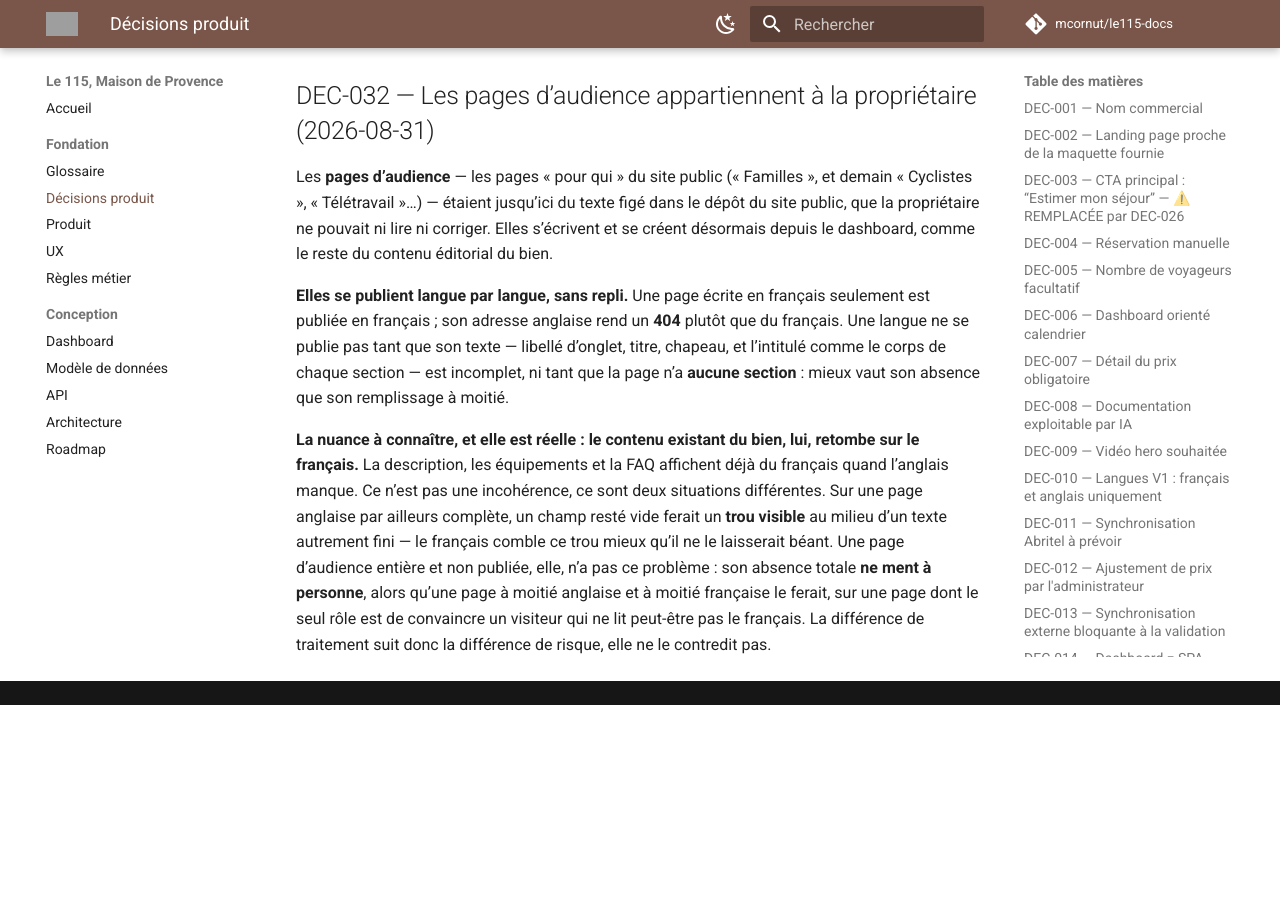
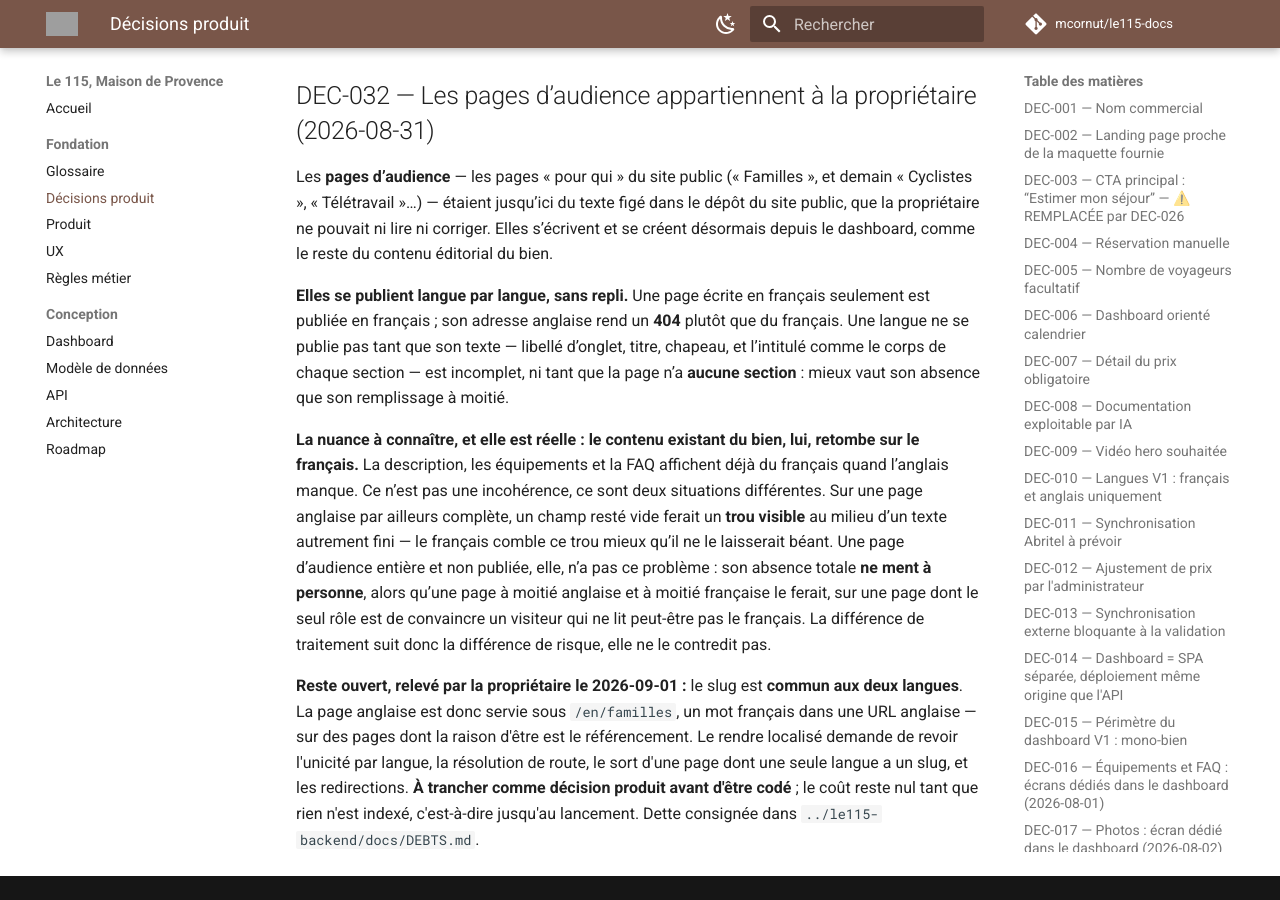
Before and after one commit to mcornut/le115-docs, an MkDocs documentation site: the page built from docs/00-Product-Decisions.md, in a window 1280 px wide and 900 px high, scrolled down 14641 px. Built offline with MkDocs 1.6.1 and Material for MkDocs 9.7.7, drawn with Linux system fonts in a browser that asks for light colours; comment, search, counter and statistics services are not loaded; before the commit the page ends 15346 px from its top, so only the background shows below that; grey boxes are pictures that could not be loaded.

Commit message:
docs(DEC-032): le slug commun aux deux langues reste à trancher
Relevé par la propriétaire le 2026-09-01. La décision dit ce que le produit fait
des pages d'audience ; elle doit aussi dire ce qu'elle ne tranche pas encore.

Co-Authored-By: Claude Opus 5 <noreply@anthropic.com>

```diff
--- a/docs/00-Product-Decisions.md
+++ b/docs/00-Product-Decisions.md
@@ -663,3 +663,12 @@ ce problème : son absence totale **ne ment à personne**, alors qu’une page
 anglaise et à moitié française le ferait, sur une page dont le seul rôle est de
 convaincre un visiteur qui ne lit peut-être pas le français. La différence de
 traitement suit donc la différence de risque, elle ne le contredit pas.
+
+**Reste ouvert, relevé par la propriétaire le 2026-09-01 :** le slug est **commun aux
+deux langues**. La page anglaise est donc servie sous `/en/familles`, un mot français
+dans une URL anglaise — sur des pages dont la raison d'être est le référencement.
+Le rendre localisé demande de revoir l'unicité par langue, la résolution de route, le
+sort d'une page dont une seule langue a un slug, et les redirections. **À trancher
+comme décision produit avant d'être codé** ; le coût reste nul tant que rien n'est
+indexé, c'est-à-dire jusqu'au lancement. Dette consignée dans
+`../le115-backend/docs/DEBTS.md`.
```
